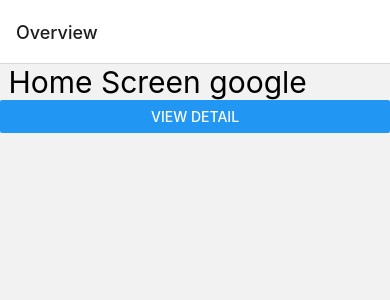
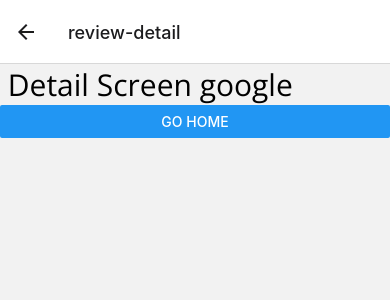
Before and after one commit to snowyy16/learn-react-native, a React Native app: screen /review-detail in a window 390 px wide. Shown: the top 300 px of the page. Built offline with nearby package versions, Linux system fonts and the light colour scheme.

Commit message:
moving between screens

```diff
--- a/App.tsx
+++ b/App.tsx
@@ -30,17 +30,17 @@
   if (!loaded && !error) {
     return null;
   }
-  const Stack = createNativeStackNavigator();
+  const Stack = createNativeStackNavigator<RootStackParamList>();
     return (
           <NavigationContainer>
             <Stack.Navigator>
               <Stack.Screen
-              name="Home"
+              name="home"
               component={HomeScreen}
               options={{ title: 'Overview' }}
               />
               <Stack.Screen
-              name = "Details"
+              name = "review-detail"
               component={DetailScreen}
 
               />
--- a/components/reviews/detail.tsx
+++ b/components/reviews/detail.tsx
@@ -1,5 +1,6 @@
-import { StyleSheet, Text, View } from "react-native"
+import { Button, StyleSheet, Text, View } from "react-native"
 import { OPENSANS_REGULAR } from "../../utils/const";
+import { useNavigation, NavigationProp } from "@react-navigation/native";
 
 const style = StyleSheet.create({
     review:{
@@ -8,9 +9,13 @@
     }
 })
 const DetailScreen = () =>{
+    const navigation: NavigationProp<RootStackParamList> = useNavigation()
     return (
         <View>
             <Text style={style.review}> Detail Screen google</Text>
+            <Button title="Go home"
+            onPress={()=>navigation.navigate("home")}
+            />
         </View>
     )
 }
--- a/components/reviews/home.tsx
+++ b/components/reviews/home.tsx
@@ -1,12 +1,13 @@
 import { Button, Text, View } from "react-native"
 
 
-const HomeScreen = () =>{
+const HomeScreen = (props:any) =>{
+    const {navigation}=  props
     return (
         <View>
             <Text style={{fontSize:30}}> Home Screen google</Text>
             <Button title="View Detail"
-            onPress={()=> alert("clicked")}/>
+            onPress={()=> navigation.navigate("review-detail")}/>
         </View>
     )
 }
--- /dev/null
+++ b/types/route.d.ts
@@ -0,0 +1,5 @@
+type RootStackParamList = {
+  home: undefined;
+  "review-detail": undefined
+//   Feed: { sort: 'latest' | 'top' } | undefined;
+};
```
